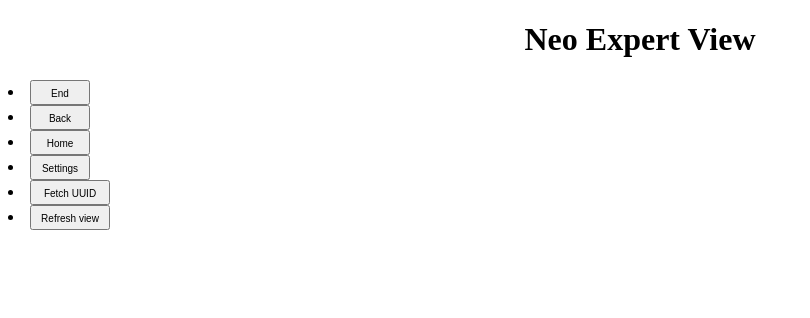
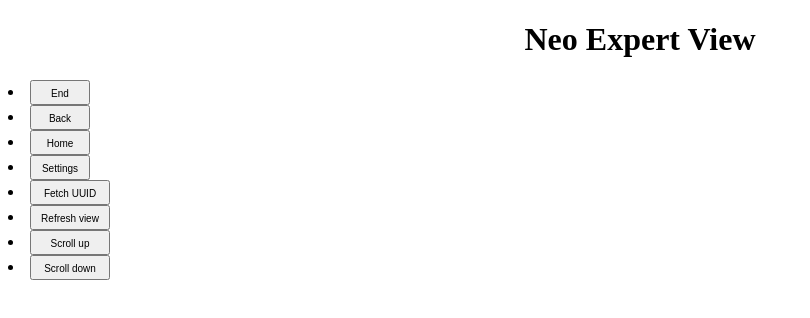
Before and after one commit to InceptAi/neo, a website: page neo-server/njs/index.html in a window 1280 px wide. Shown: the whole page, without its empty margins (0-810 px from the left). Drawn offline with Linux system fonts and the light colour scheme.

Commit message:
Scroll stuff

```diff
--- a/neo-server/njs/index.html
+++ b/neo-server/njs/index.html
@@ -16,6 +16,8 @@
 		<li> <button align="center" type="button" style="height:25px;width:60px" onclick="javascript:sendShowSettingsButtonCommand()"><font size="1">Settings</font></button> </li>
 		<li> <button align="center" type="button" style="height:25px;width:80px" onclick="javascript:fetchUuidList()"><font size="1">Fetch UUID</font></button> </li>
 		<li> <button align="center" type="button" style="height:25px;width:80px" onclick="javascript:sendRefreshCommand()"><font size="1">Refresh view</font></button> </li>
+		<li> <button align="center" type="button" style="height:25px;width:80px" onclick="javascript:sendScrollUpCommand()"><font size="1">Scroll up</font></button> </li>
+		<li> <button align="center" type="button" style="height:25px;width:80px" onclick="javascript:sendScrollDownCommand()"><font size="1">Scroll down</font></button> </li>
 		</div>
 		<div>
 		<ul id="uuidList"></ul>
--- a/neo-server/njs/neolist.js
+++ b/neo-server/njs/neolist.js
@@ -8,6 +8,8 @@ const EXPERT_SPECIAL_ACTION_END_SESSION = "end";
 const EXPERT_SPECIAL_ACTION_GO_BACK = "back";
 const EXPERT_SPECIAL_ACTION_SHOW_SETTINGS = "settings";
 const EXPERT_SPECIAL_ACTION_REFRESH = "refresh";
+const EXPERT_SPECIAL_ACTION_SCROLL_UP = "scrollup";
+const EXPERT_SPECIAL_ACTION_SCROLL_DOWN = "scrolldown";
 const SERVER_ADDRESS = "dobby1743.duckdns.org";
 
 let webSocket;
@@ -108,15 +110,6 @@ function updateActionList(actionList) {
 		});
 		elem.appendChild(li); //append 'li' to the 'ul' element
 	}
-	/*
-	let elems = document.getElementsByTagName('settingsList').;
-	Array.from(elems).forEach((v, i) => v.addEventListener('click', function() {
-  		Array.from(elems).forEach((c,k) => {c.style.background = 'transparent'; c.innerHTML = getInnerHtmlItem(names[k]);});
-  		this.innerHTML = getInnerHtmlItem(names[i] + ', id: ' + viewIds[i]);
-  		this.style.background = '#E3F6CE';
-		sendMessageToClient(viewIds[i], names[i]);
-	}));
-	*/
 }
 
 function initializeWebSocket() {
@@ -210,6 +203,16 @@ function sendRefreshCommand() {
 	sendCommand(EXPERT_SPECIAL_ACTION_REFRESH);
 }
 
+function sendScrollUpCommand() {
+	sendCommand(EXPERT_SPECIAL_ACTION_SCROLL_UP);
+}
+
+
+function sendScrollDownCommand() {
+	sendCommand(EXPERT_SPECIAL_ACTION_SCROLL_DOWN);
+}
+
+
 function sendCommand(command) {
 	//Send message to Client
 	if (webSocket == undefined) {
```
